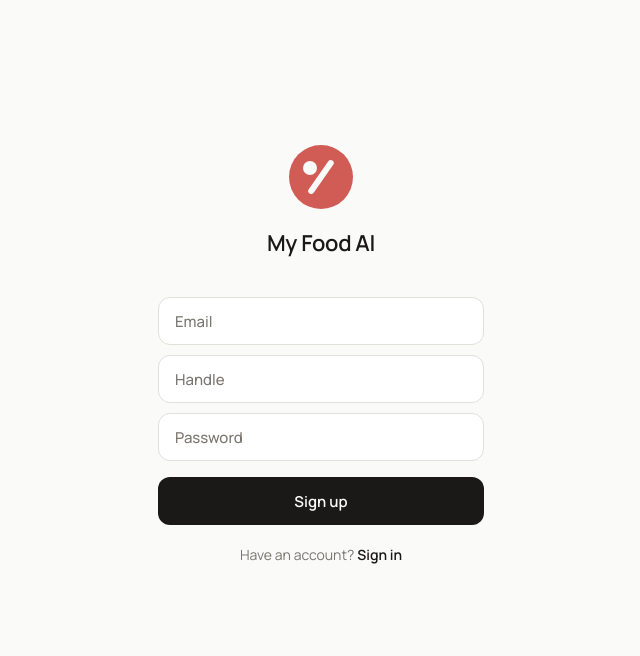
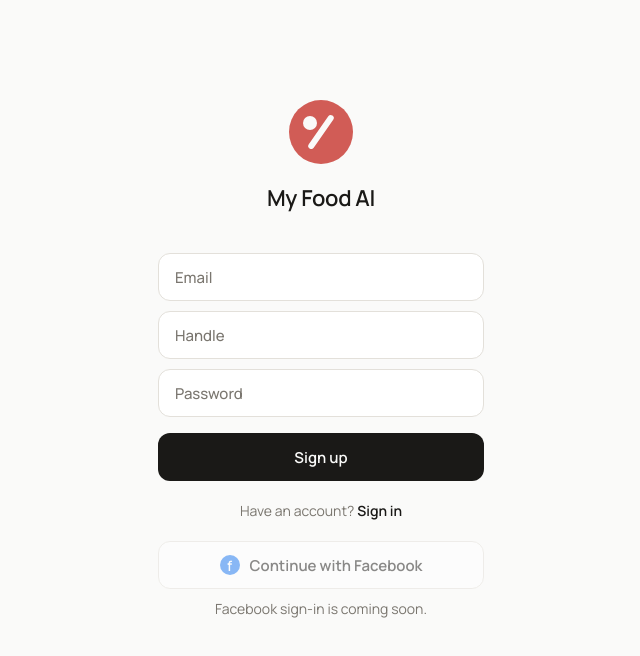
Before and after one commit to aibraincoach/my-food-ai, a Next.js app: page /sign-up in a window 1280 px wide. Shown: the top 656 px of the page, without its empty margins (319-959 px from the left). Built offline with nearby package versions, Linux system fonts and the light colour scheme.

Commit message:
feat: show Facebook sign-in as disabled on both auth pages

```diff
--- a/src/app/(auth)/sign-in/page.tsx
+++ b/src/app/(auth)/sign-in/page.tsx
@@ -9,7 +9,6 @@ import { font } from "@/lib/theme/font";
 import { tokens } from "@/lib/theme/tokens";
 
 export const instant = false;
-const FACEBOOK_LOGIN = process.env.NEXT_PUBLIC_FACEBOOK_LOGIN === "1";
 
 export default async function SignInPage({ searchParams }: { searchParams: Promise<{ error?: string }> }) {
   await connection();
@@ -29,7 +28,7 @@ export default async function SignInPage({ searchParams }: { searchParams: Promi
         <p className="py-tooltip-y text-center text-comment text-muted">
           No account? <Link href="/sign-up" className="font-semibold text-text">Sign up</Link>
         </p>
-        {FACEBOOK_LOGIN ? <FacebookButton /> : null}
+        <FacebookButton />
       </form>
     </main>
   );
--- a/src/app/(auth)/sign-up/page.tsx
+++ b/src/app/(auth)/sign-up/page.tsx
@@ -9,7 +9,6 @@ import { font } from "@/lib/theme/font";
 import { tokens } from "@/lib/theme/tokens";
 
 export const instant = false;
-const FACEBOOK_LOGIN = process.env.NEXT_PUBLIC_FACEBOOK_LOGIN === "1";
 
 export default async function SignUpPage({ searchParams }: { searchParams: Promise<{ error?: string }> }) {
   await connection();
@@ -30,7 +29,7 @@ export default async function SignUpPage({ searchParams }: { searchParams: Promi
         <p className="py-tooltip-y text-center text-comment text-muted">
           Have an account? <Link href="/sign-in" className="font-semibold text-text">Sign in</Link>
         </p>
-        {FACEBOOK_LOGIN ? <FacebookButton /> : null}
+        <FacebookButton />
       </form>
     </main>
   );
--- a/src/components/FacebookButton.tsx
+++ b/src/components/FacebookButton.tsx
@@ -2,20 +2,15 @@
 
 import { Button } from "@/components/ui/Button";
 import { tokens } from "@/lib/theme/tokens";
-import { createClient } from "@/lib/supabase/client";
 
 export default function FacebookButton() {
-  const onClick = async () => {
-    const supabase = createClient();
-    await supabase.auth.signInWithOAuth({
-      provider: "facebook",
-      options: { redirectTo: `${window.location.origin}/auth/callback` },
-    });
-  };
   return (
-    <Button variant="secondary" onClick={onClick} className="flex items-center justify-center gap-tooltip-y">
+    <div className="flex flex-col gap-tooltip-y">
+    <Button variant="secondary" disabled aria-disabled="true" className="flex items-center justify-center gap-tooltip-y opacity-50 cursor-not-allowed">
       <span aria-hidden="true" className="flex items-center justify-center rounded-circle bg-facebook text-white" style={{ width: tokens.spacing["icon-thumb"], height: tokens.spacing["icon-thumb"], fontSize: tokens.typography.comment.size, fontWeight: 700 }}>f</span>
       Continue with Facebook
     </Button>
+    <p className="text-center text-comment text-muted">Facebook sign-in is coming soon.</p>
+    </div>
   );
 }
```
